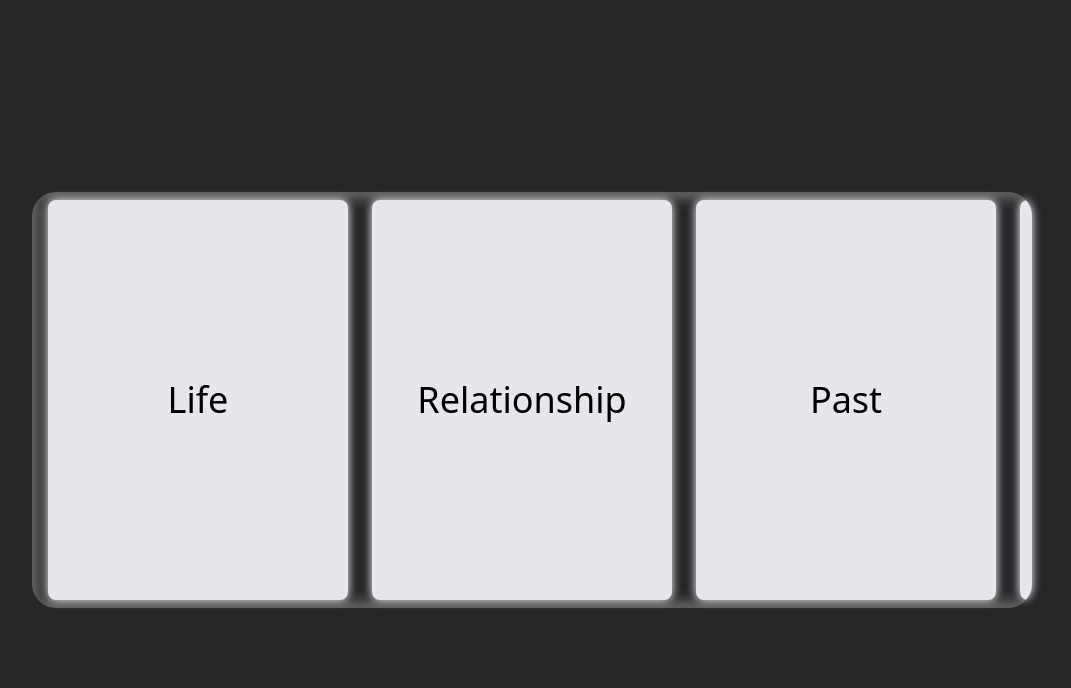
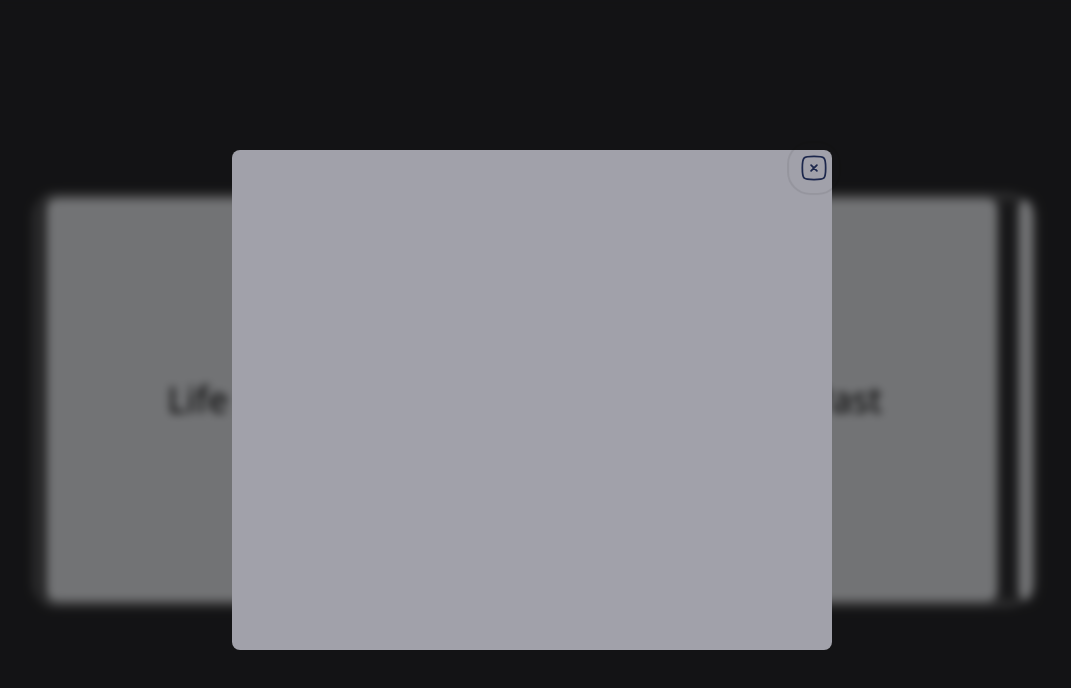
Before and after one commit to jon-tschida/Thoughtful, a React (Vite) app: page / in a window 1280 px wide. Shown: the top 688 px of the page, without its empty margins (108-1179 px from the left). Built offline with nearby package versions, Linux system fonts and the light colour scheme.

Commit message:
created a welcome modal
Kicking around this idea, but this modal will display at first visit explaining what Thoughtful is and how to use it. Not sure if we'll keep it but I'm glad to have it in case we do

```diff
--- a/src/App.jsx
+++ b/src/App.jsx
@@ -1,9 +1,11 @@
 import QuestionCard from "./components/QuestionCard";
+import WelcomeModal from "./components/WelcomeModal";
 import { Link } from "react-router-dom";
 
 export default function App() {
   return (
     <>
+      <WelcomeModal />
       <div className="flex w-screen h-screen overflow-hidden bg-zinc-800">
         <div className="relative w-[1000px] p-1 m-auto flex flex-row overflow-x-scroll overflow-y-hidden rounded-3xl drop-shadow-2xl backdrop-blur">
           <Link to={"/lifeQuestions"}>
@@ -19,6 +21,18 @@ export default function App() {
             <QuestionCard topic="Favorites" />
           </Link>
         </div>
+        <div className="absolute w-screen text-center bottom-4 text-zinc-600">
+          <p>
+            Created by{" "}
+            <a
+              href="https://github.com/jon-tschida"
+              rel="noreferrer"
+              target="_blank"
+            >
+              <i>Jon Tschida</i>{" "}
+            </a>
+          </p>
+        </div>
       </div>
     </>
   );
--- a/src/components/QuestionCard.jsx
+++ b/src/components/QuestionCard.jsx
@@ -73,7 +73,7 @@ export default function QuestionCard({
       <p
         className={`${
           content ? `text-3xl` : `text-6xl`
-        } font-light text-black h-fit text-center sm:text-3xl md:text-4xl`}
+        } font-light text-black h-fit text-center sm:text-2xl md:text-4xl`}
       >
         {topic || content}
       </p>
--- /dev/null
+++ b/src/components/WelcomeModal.jsx
@@ -0,0 +1,14 @@
+import React from "react";
+import Close from "../assets/Close.svg";
+
+export default function WelcomeModal() {
+  return (
+    <div className="absolute z-30 flex w-screen h-screen bg-black bg-opacity-50 backdrop-blur-sm">
+      <div className="w-[600px] m-auto rounded-lg  h-[500px] bg-zinc-400 relative">
+        {" "}
+        <img src={Close} className="absolute w-7 top-1 right-1" />
+        <div className="absolute duration-1000 border border-black h-7 w-7 top-1 right-1 rounded-xl animate-ping"></div>
+      </div>
+    </div>
+  );
+}
```
Also changed, not shown: src/assets/Close.svg (added).
